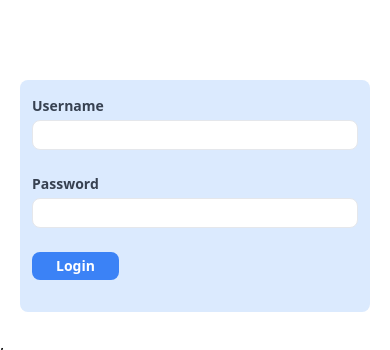
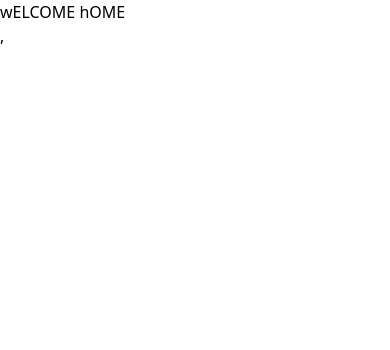
Before and after one commit to mutebinuhu/myapp, a React (Create React App) app: page /home in a window 390 px wide. Shown: the top 350 px of the page. Built offline with nearby package versions, Linux system fonts and the light colour scheme.

Commit message:
git push origin main

```diff
--- a/src/App.js
+++ b/src/App.js
@@ -1,69 +1,20 @@
-import {useSelector} from 'react-redux'
-import {useState} from 'react';
+import {BrowserRouter as Router, Route,Routes, Switch} from 'react-router-dom';
+import Login from './Login'
+import Home from './Home'
 
 function App() {
- const info = useSelector(state=>state.authReducer)
- const userName = info.username
- const userPassword = info.password
- const [name,setName] = useState('')
- const [password, setPassword] = useState('')
 
- const [success, setSuccess] = useState(false)
- const [errors, setErrors] = useState(false)
+  return (
+  <div>
+     <Router>
+       <Routes>
+         <Route />
+         <Route exact path="/" element={<Login/>}/>
+         <Route exact path="/home" element={<Home/>}/>
 
- const handleSubmit = (e) =>{
-   e.preventDefault();
-   const userData = {name, password}
-   if(userData.name == userName && userData.password == userPassword){
-     setSuccess(true)
-     setTimeout(()=>{
-       setSuccess(false)
-     }, 2000)
-   }else{
-    setErrors(true)
-    setTimeout(()=>{
-      setErrors(false)
-    }, 2000)
-   }
-
- }
-  return (
-    <div className="md:flex">
-           <div className=" w-full md:w-1/2 md:px-24 md:py-24 relative h-full mt-20">
-               <div className="mb-2">
-               </div>
-
-                 <form className="bg-blue-100 rounded-lg px-3 pt-4 pb-8 m-5 md:m-0" onSubmit={handleSubmit}>
-                 {success && <div className="bg-green-500 mb-4 text-white italic py-2 px-2  mt-1">Success</div>}
-                 {errors && <div className="bg-red-500 mb-4 text-white italic py-2 px-2  mt-1">Wrong Credentials</div>}
-                        <div className="mb-6 md:ml-6 md:mr-6">
-                        <label className="block text-gray-700 text-sm mb-1 font-semibold" for="email address">
-                          Username
-                        </label>
-                        <input className="border rounded-lg w-full py-1 text-gray-700 leading-tight focus:outline-none focus:shadow-outline" id="" type="text" value={name} onChange={(e)=>setName(e.target.value)} />
-                        </div>
-                        <div className="mb-6 md:ml-6 md:mr-6">
-                        <label className="block text-gray-700 text-sm font-semibold mb-1" for="password">
-                            Password
-                        </label>
-                        <input className="appearance-none border  rounded-lg w-full py-1 px-3 text-gray-700 leading-tight focus:outline-none focus:shadow-outline" id="password" type="password" value={password} onChange={(e)=>setPassword(e.target.value)} />
-                        </div>
-                        <div className="flex items-center justify-between  md:ml-6 md:mr-6 mt-0" >
-                        <button className="bg-blue-500 hover:bg-blue-700 text-white font-semibold py-1 px-6 rounded-lg focus:outline-none focus:shadow-outline text-sm" type="submit">
-                            Login
-                        </button>
-
-                        </div>
-
-                    </form>
-
-                 </div>
-
-                 <div className="w-1/2  bg-blue-400 md:h-screen fixed right-0" style={{background:"#E5E5E5"}}>
-
-                 </div>
-            </div>
-
+       </Routes>
+     </Router>
+  </div>
 
   );
 }
--- a/src/Home.js
+++ b/src/Home.js
@@ -1,6 +1,8 @@
 const Home = () =>{
     return(
-
+        <div>
+            wELCOME hOME
+        </div>
     )
 }
 export default Home;
--- a/src/Login.js
+++ b/src/Login.js
@@ -0,0 +1,75 @@
+
+ import {useSelector} from 'react-redux'
+ import {useState} from 'react';
+ import { useHistory } from 'react-router';
+ import Logo from './images/Logo.svg';
+
+ const Login = () =>{
+
+    const info = useSelector(state=>state.authReducer)
+    const userName = info.username
+    const userPassword = info.password
+    const [name,setName] = useState('')
+    const [password, setPassword] = useState('')
+
+    const [success, setSuccess] = useState(false)
+    const [errors, setErrors] = useState(false)
+
+    const handleSubmit = (e) =>{
+
+      e.preventDefault();
+      const userData = {name, password}
+      if(userData.name == userName && userData.password == userPassword){
+        setSuccess(true)
+        setTimeout(()=>{
+          setSuccess(false)
+         window.location.href='/home'
+
+        }, 2000)
+
+      }else{
+       setErrors(true)
+       setTimeout(()=>{
+         setErrors(false)
+       }, 2000)
+      }
+
+    }
+    return( <div className="md:flex">
+    <div className=" w-full md:w-1/2 md:px-24 md:py-24 relative h-full mt-20">
+        <div className="mb-2">
+        </div>
+          <form className="bg-blue-100 rounded-lg px-3 pt-4 pb-8 m-5 md:m-0" onSubmit={handleSubmit}>
+
+          {success && <div className="bg-green-500 mb-4 text-white italic py-2 px-2  mt-1">Success</div>}
+          {errors && <div className="bg-red-500 mb-4 text-white italic py-2 px-2  mt-1">Wrong Credentials</div>}
+                 <div className="mb-6 md:ml-6 md:mr-6">
+                 <label className="block text-gray-700 text-sm mb-1 font-semibold" for="email address">
+                   Username
+                 </label>
+                 <input className="border rounded-lg w-full py-1 text-gray-700 leading-tight focus:outline-none focus:shadow-outline" id="" type="text" value={name} onChange={(e)=>setName(e.target.value)} />
+                 </div>
+                 <div className="mb-6 md:ml-6 md:mr-6">
+                 <label className="block text-gray-700 text-sm font-semibold mb-1" for="password">
+                     Password
+                 </label>
+                 <input className="appearance-none border  rounded-lg w-full py-1 px-3 text-gray-700 leading-tight focus:outline-none focus:shadow-outline" id="password" type="password" value={password} onChange={(e)=>setPassword(e.target.value)} />
+                 </div>
+                 <div className="flex items-center justify-between  md:ml-6 md:mr-6 mt-0" >
+                 <button className="bg-blue-500 hover:bg-blue-700 text-white font-semibold py-1 px-6 rounded-lg focus:outline-none focus:shadow-outline text-sm" type="submit">
+                     Login
+                 </button>
+
+                 </div>
+
+             </form>
+
+          </div>
+
+          <div className="w-1/2  bg-blue-400 md:h-screen fixed right-0" style={{background:"#E5E5E5"}}>
+
+          </div>
+     </div>
+ )
+}
+export default Login;
--- a/src/index.js
+++ b/src/index.js
@@ -9,7 +9,6 @@ import {Provider, connect} from 'react-redux';
 import thunk from 'redux-thunk'
 
 const store = createStore(myReducers,compose(applyMiddleware(thunk),  window.__REDUX_DEVTOOLS_EXTENSION__ && window.__REDUX_DEVTOOLS_EXTENSION__()));
-console.log(store)
 ReactDOM.render(
   <Provider store={store}>
   <React.StrictMode>
```
Also changed, not shown: src/images/Logo.svg (added).
